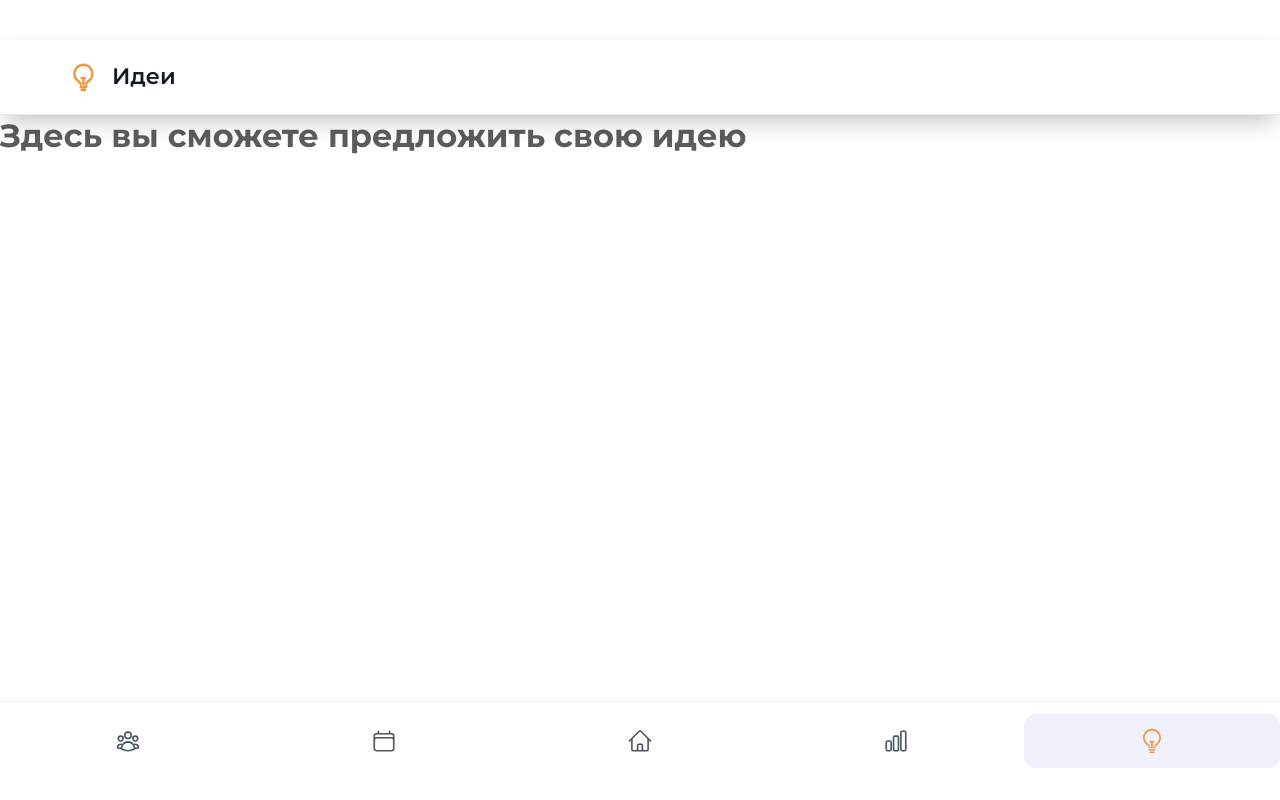
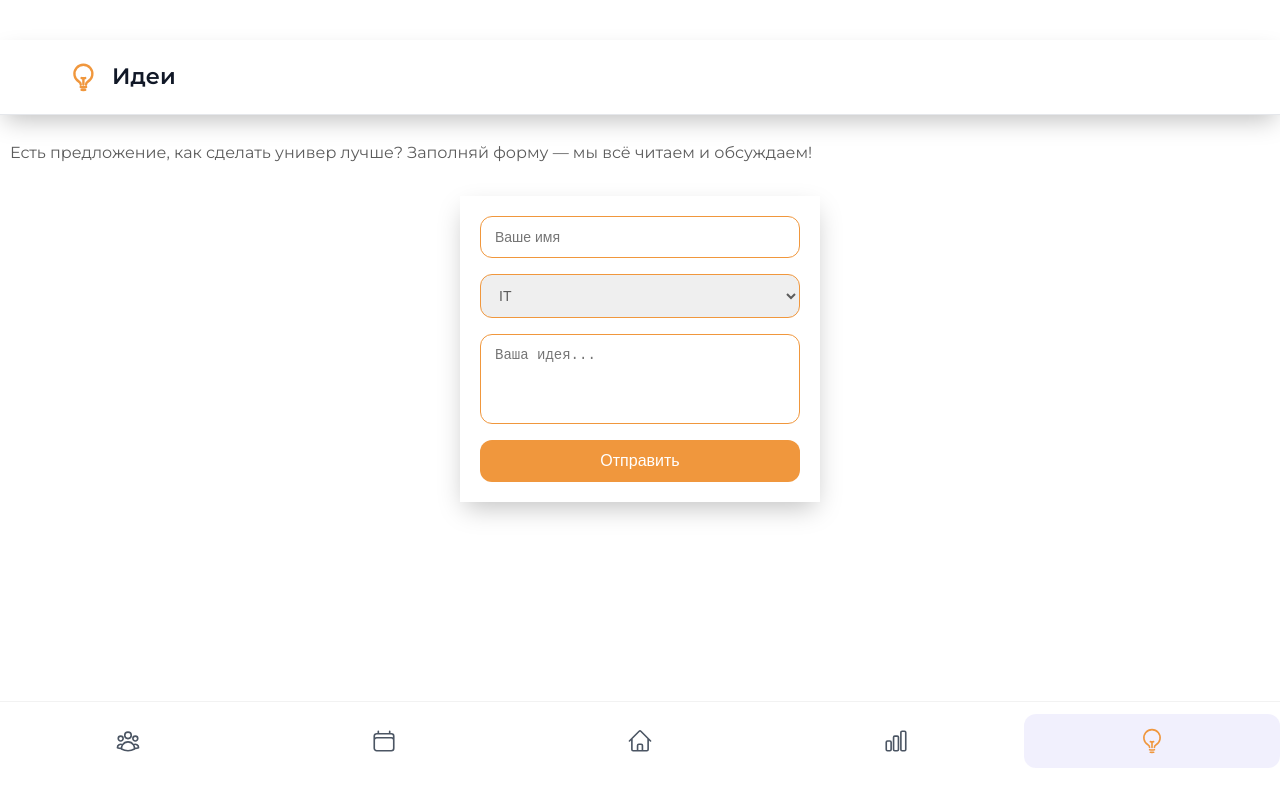
Before and after one commit to Noomvv/bucheon_su, a Next.js app: page /Ideas in a window 1280 px wide. Built offline with nearby package versions, Linux system fonts and the light colour scheme.

Commit message:
idea page

```diff
--- a/app/Ideas/page.js
+++ b/app/Ideas/page.js
@@ -1,5 +1,13 @@
+import ApplicationForm from "../components/ApplicationForm"
+import PromoblockVova from "../components/PromoblockVova";
+import styles from "./page.module.css";
+
 export default function Ideas() {
   return (
-    <h1>Здесь вы сможете предложить свою идею</h1>
+    <div>
+        <p className={styles.info}>Есть предложение, как сделать универ лучше? Заполняй форму — мы всё читаем и обсуждаем!</p>
+        <ApplicationForm title="Идеи" description="Здесь можно предложить идею для нашего сообщества" />
+        {/* <PromoblockVova /> */}
+    </div>
   )
 }
--- a/app/Ideas/page.module.css
+++ b/app/Ideas/page.module.css
@@ -0,0 +1,4 @@
+.info {
+    display: flex;
+    padding: 10px; /* Внутренние отступы */
+}
--- /dev/null
+++ b/app/api/submit/route.js
@@ -0,0 +1,17 @@
+import { NextResponse } from 'next/server';
+
+export async function POST(request) {
+  try {
+    const body = await request.json();
+    const scriptUrl = process.env.GOOGLE_SCRIPT_URL;
+    await fetch(scriptUrl, {
+      method: 'POST',
+      headers: { 'Content-Type': 'application/json' },
+      body: JSON.stringify(body),
+    });
+    return NextResponse.json({ ok: true });
+  } catch (error) {
+    console.error('Ошибка API:', error);
+    return NextResponse.error();
+  }
+}
--- /dev/null
+++ b/app/components/ApplicationForm.js
@@ -0,0 +1,78 @@
+'use client';
+
+import { useState } from 'react';
+import styles from './ApplicationForm.module.css';
+
+export default function ApplicationForm() {
+  const [loading, setLoading] = useState(false);
+  const [showModal, setShowModal] = useState(false);
+
+  const handleSubmit = async (e) => {
+    e.preventDefault();
+    setLoading(true);
+    const { name, faculty, message } = e.target.elements;
+    const payload = { name: name.value, faculty: faculty.value, message: message.value };
+
+    try {
+      await fetch('/api/submit', {
+        method: 'POST',
+        headers: { 'Content-Type': 'application/json' },
+        body: JSON.stringify(payload)
+      });
+      e.target.reset();
+      setShowModal(true);
+    } catch {
+      alert('Ошибка отправки');
+    } finally {
+      setLoading(false);
+    }
+  };
+
+  return (
+    <div className={styles.container}>
+      <form className={styles.form} onSubmit={handleSubmit}>
+        <input
+          name="name"
+          type="text"
+          placeholder="Ваше имя"
+          required
+          className={styles.input}
+        />
+        <select name="faculty" required className={styles.input}>
+          <option value="" disabled>
+            Выберите факультет
+          </option>
+          <option value="IT">IT</option>
+          <option value="Мультимедиа и игровой контент">Мультимедиа и игровой контент</option>
+            <option value="Электронный бизнес">Электронный бизнес</option>
+            <option value="Эстетика красоты">Эстетика красоты</option>
+            <option value="Менеджмент">Менеджмент</option>
+            <option value="Дошкольное образование">Дошкольное образование</option>
+            <option value="Архитектура">Архитектура</option>
+            <option value="Диетология и нутрициология">Диетология и нутрициология</option>
+          {/* ... */}
+        </select>
+        <textarea
+          name="message"
+          placeholder="Ваша идея..."
+          rows={4}
+          className={styles.textarea}
+        />
+        <button type="submit" disabled={loading} className={styles.button}>
+          {loading ? 'Отправка...' : 'Отправить'}
+        </button>
+      </form>
+
+      {showModal && (
+        <div className={styles.overlay}>
+          <div className={styles.modal}>
+            <p>Спасибо за вашу идею!</p>
+            <button onClick={() => setShowModal(false)} className={styles.closeButton}>
+              Закрыть
+            </button>
+          </div>
+        </div>
+      )}
+    </div>
+  );
+}
--- /dev/null
+++ b/app/components/ApplicationForm.module.css
@@ -0,0 +1,107 @@
+.container {
+  display: flex;
+  flex-direction: column;
+  align-items: center;
+  justify-content: start;
+  padding: 20px 0;
+  background: var(--bg-color);
+}
+
+.form {
+  width: 100%;
+  max-width: 360px;
+  display: flex;
+  flex-direction: column;
+  gap: 16px;
+  background: var(--bg-color);
+  padding: 20px;
+  /* border-radius: 20px; */
+  box-shadow: 0 10px 25px -5px rgba(0, 0, 0, 0.25);
+}
+
+.input {
+  width: 100%;
+  padding: 12px 14px;
+  border: 0.5px solid var(--main-color);
+  border-radius: 12px;
+  font-size: 14px;
+  color: var(--text-color);
+  outline: none;
+  transition: --main-color 0.2s;
+}
+
+.input:focus {
+  border-color: var(--accent-color);
+}
+
+.textarea {
+  width: 100%;
+  padding: 12px 14px;
+  border: 0.5px solid var(--main-color);
+  border-radius: 12px;
+  font-size: 14px;
+  color: var(--text-color);
+  outline: none;
+  transition: border-color 0.2s;
+  resize: none;
+  min-height: 80px;
+}
+
+.button {
+  padding: 12px;
+  background: var(--main-color);
+  color: #fff;
+  border: none;
+  border-radius: 12px;
+  font-size: 16px;
+  font-weight: 500;
+  cursor: pointer;
+  transition: background 0.2s, transform 0.1s;
+}
+
+.button:disabled {
+  opacity: 0.6;
+  cursor: default;
+}
+
+.button:not(:disabled):hover {
+  background: var(--accent-color); /* Укажите более темный цвет вручную */
+  transform: translateY(-1px);
+}
+
+.overlay {
+  position: fixed;
+  top: 0;
+  left: 0;
+  width: 100vw;
+  height: 100vh;
+  background: rgba(0, 0, 0, 0.2);
+  display: flex;
+  align-items: center;
+  justify-content: center;
+}
+
+.modal {
+  background: var(--bg-color);
+  padding: 28px;
+  border-radius: 20px;
+  max-width: 300px;
+  width: 90%;
+  text-align: center;
+  box-shadow: 0 6px 24px rgba(0, 0, 0, 0.08);
+}
+
+.closeButton {
+  margin-top: 16px;
+  background: transparent;
+  color: var(--text-color);
+  border: 1px solid var(--border-color);
+  padding: 10px 18px;
+  border-radius: 12px;
+  cursor: pointer;
+  transition: background 0.2s;
+}
+
+.closeButton:hover {
+  background: var(--border-color);
+}
--- a/app/components/Header.module.css
+++ b/app/components/Header.module.css
@@ -6,6 +6,7 @@
   border-bottom: 1px solid #e5e7eb;
   padding: 1.2rem 0;
   z-index: 900;
+  margin-bottom: 20px;
   box-shadow: 0 10px 25px -5px rgba(0, 0, 0, 0.25);
 }
 
--- /dev/null
+++ b/app/components/PromoblockVova.js
@@ -0,0 +1,16 @@
+import styles from './PromoblockVova.module.css';
+
+export default function PromoblockVova() {
+  return (
+    <div className={styles.promoWrapper}>
+      <img
+        src=""
+        alt="Человек думает"
+        className={styles.promoImageOverlap}
+      />
+      <div className={styles.promoBlock}>
+        <div className={styles.promoText}>Ты уже придумал что-то крутое?</div>
+      </div>
+    </div>
+  );
+}
--- /dev/null
+++ b/app/components/PromoblockVova.module.css
@@ -0,0 +1,35 @@
+.promoWrapper {
+  position: relative;
+  width: 100%;
+  max-width: 480px;
+  margin: 20px auto;
+}
+
+.promoBlock {
+  background-color: var(--main-color);
+  color: var(--text-color);
+  border-radius: 16px;
+  box-shadow: 0 8px 24px black;
+  overflow: hidden;
+  display: flex;
+  align-items: center;
+  padding: 20px;
+  padding-left: 120px; /* space for image */
+}
+
+.promoText {
+  font-size: 1.125rem;
+  font-weight: 600;
+  line-height: 1.4;
+}
+
+.promoImageOverlap {
+  position: absolute;
+  bottom: -10px;
+  left: 0;
+  width: 100px;
+  height: auto;
+  z-index: 1;
+  border-radius: 50%;
+  box-shadow: 0 4px 12px var(--shadow-color);
+}
--- a/app/globals.css
+++ b/app/globals.css
@@ -2,6 +2,8 @@
     --main-color: #F0973D; /* Основной цвет */
     --bg-color: #fff; /* Цвет фона */
     --text-color: rgb(92, 92, 92); /* Цвет текста */
+    --border-color: #e7cc9d; /* Цвет границы */
+    --accent-color: #ff8000; /* Акцентный цвет */
 }
 
 html {
```
Also changed, not shown: public/images/promo3.png (added), 1 other file (tests, documents, lock files or other folders).
